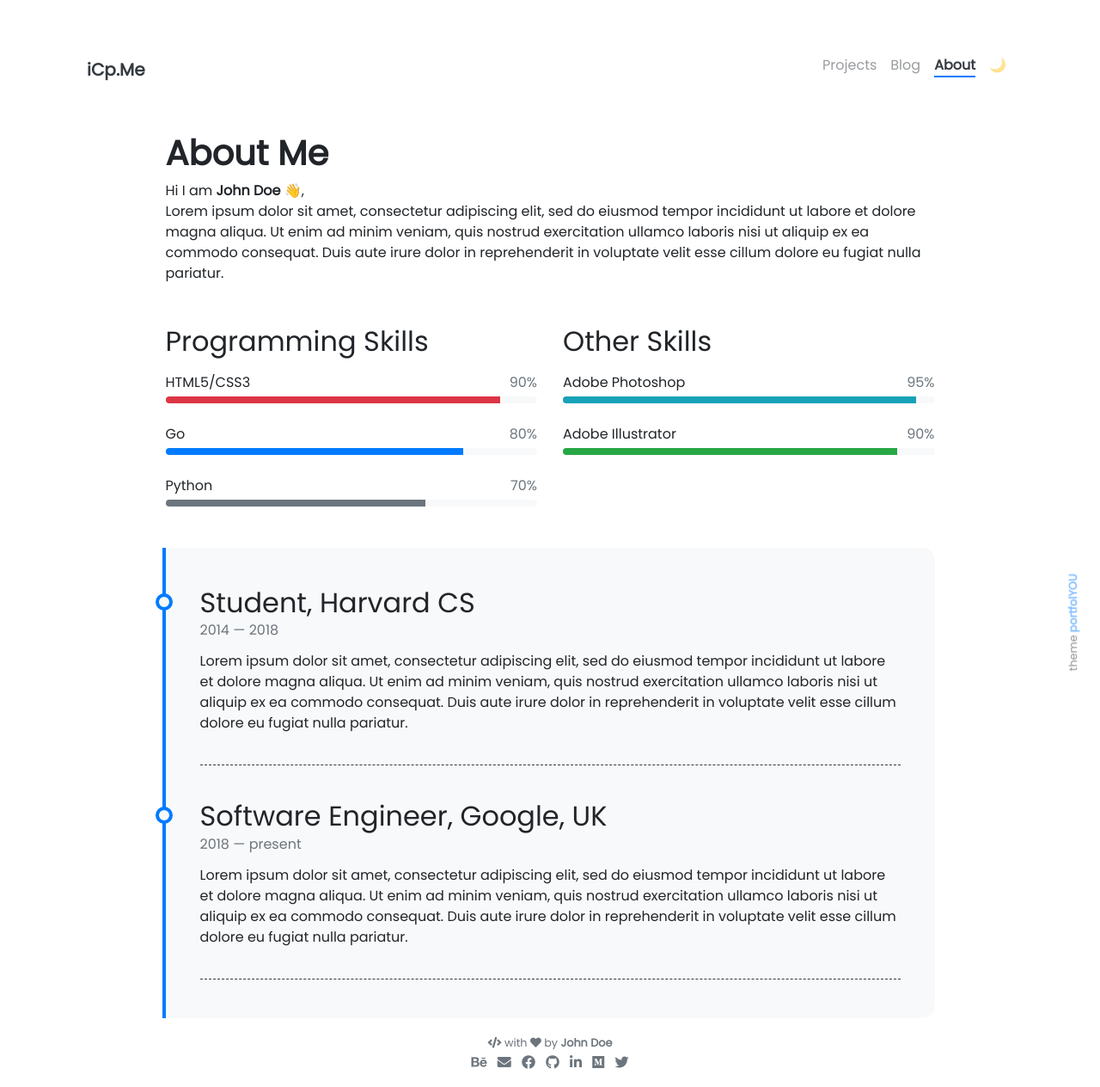
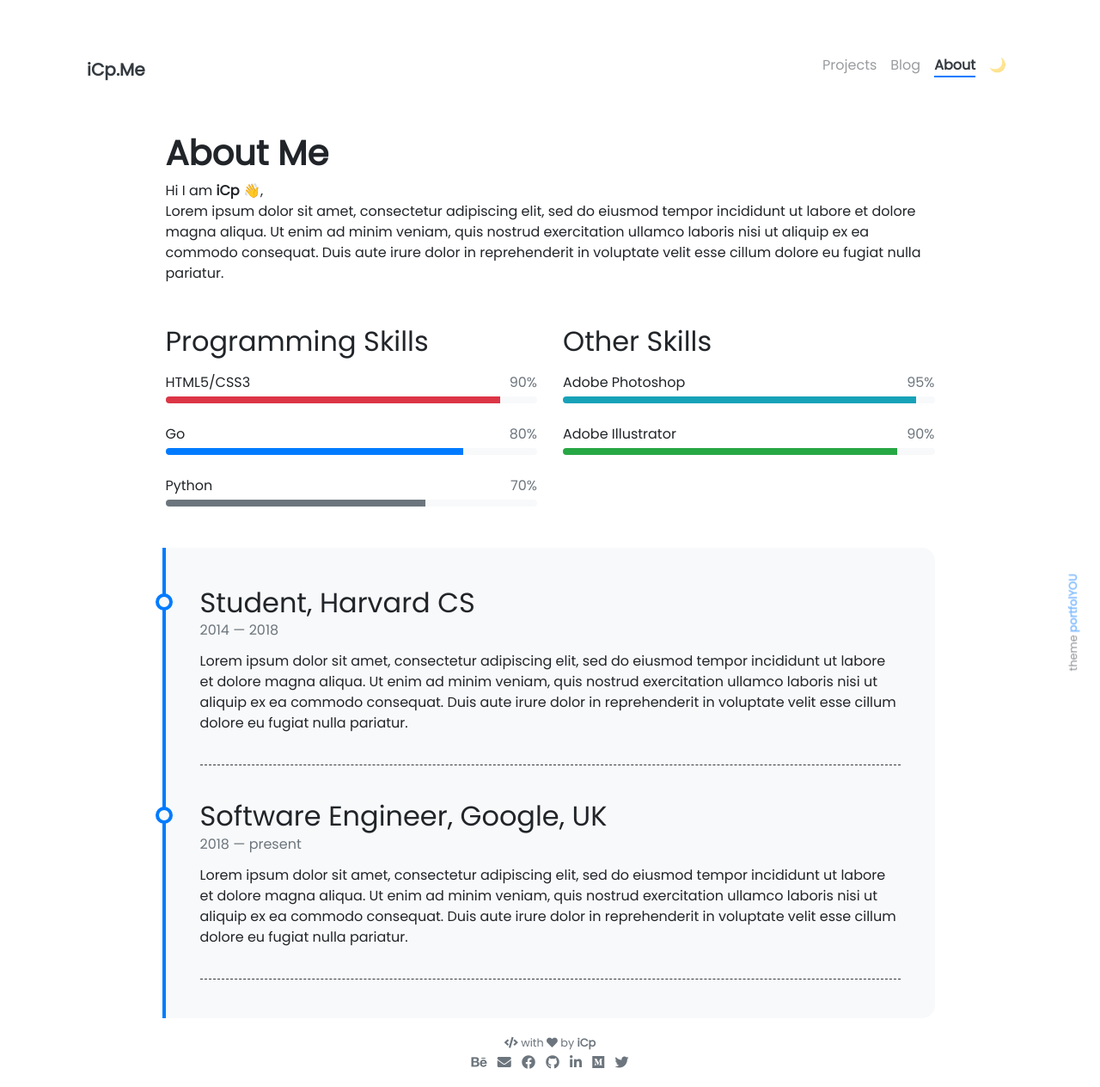
Before and after one commit to WorkSpacesPro/icp, a Jekyll site: the page built from pages/about.md, in a window 1280 px wide. Shown: the whole page at 86% size. Built offline with Jekyll 4.4.1, drawn with Linux system fonts in a browser that asks for light colours; emoji names are drawn with the system emoji font.

Commit message:
Update _config.yml

```diff
--- a/_config.yml
+++ b/_config.yml
@@ -25,8 +25,8 @@
 
 ### Author Info ###
 author:
-  name              : John Doe
-  image             : https://i.imgur.com/uyDNQnn.jpg
+  name              : iCp
+  image             : https://s2.loli.net/2023/08/24/ylt1ivLu7D8UwbA.png
   behance           : your_username
 # dribbble          : your_username
   email             : username@domain.com
```
